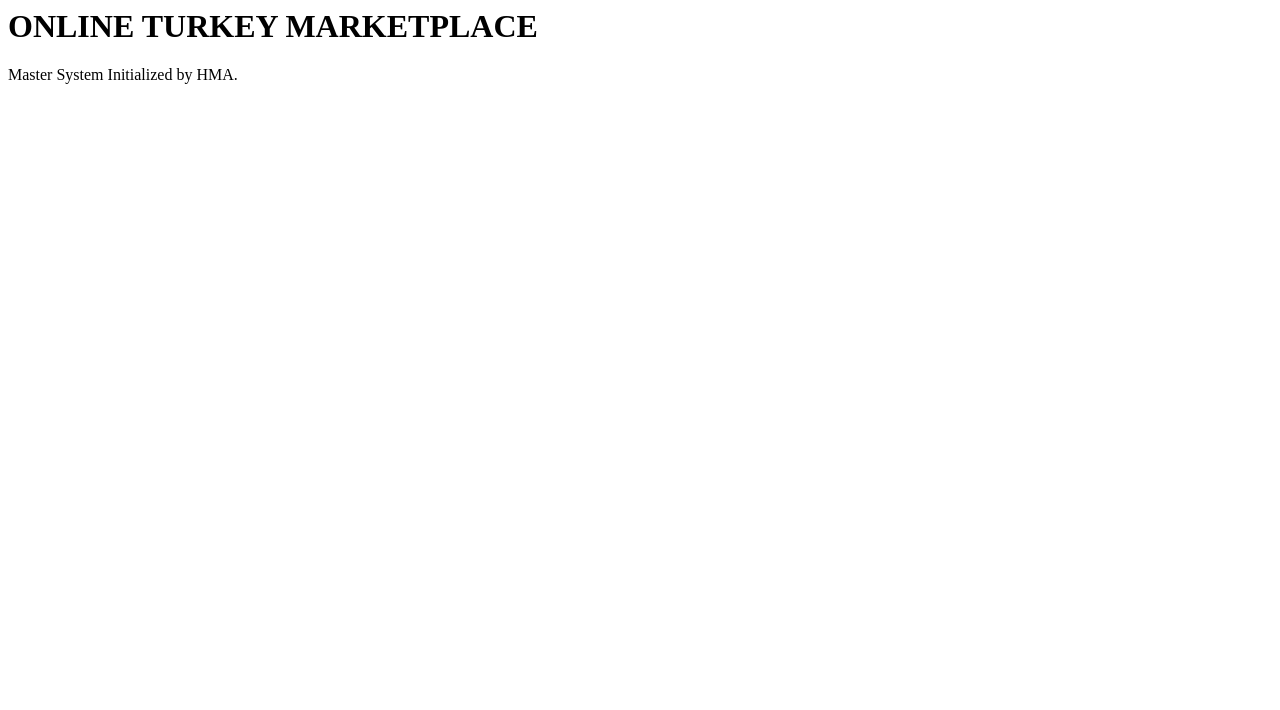
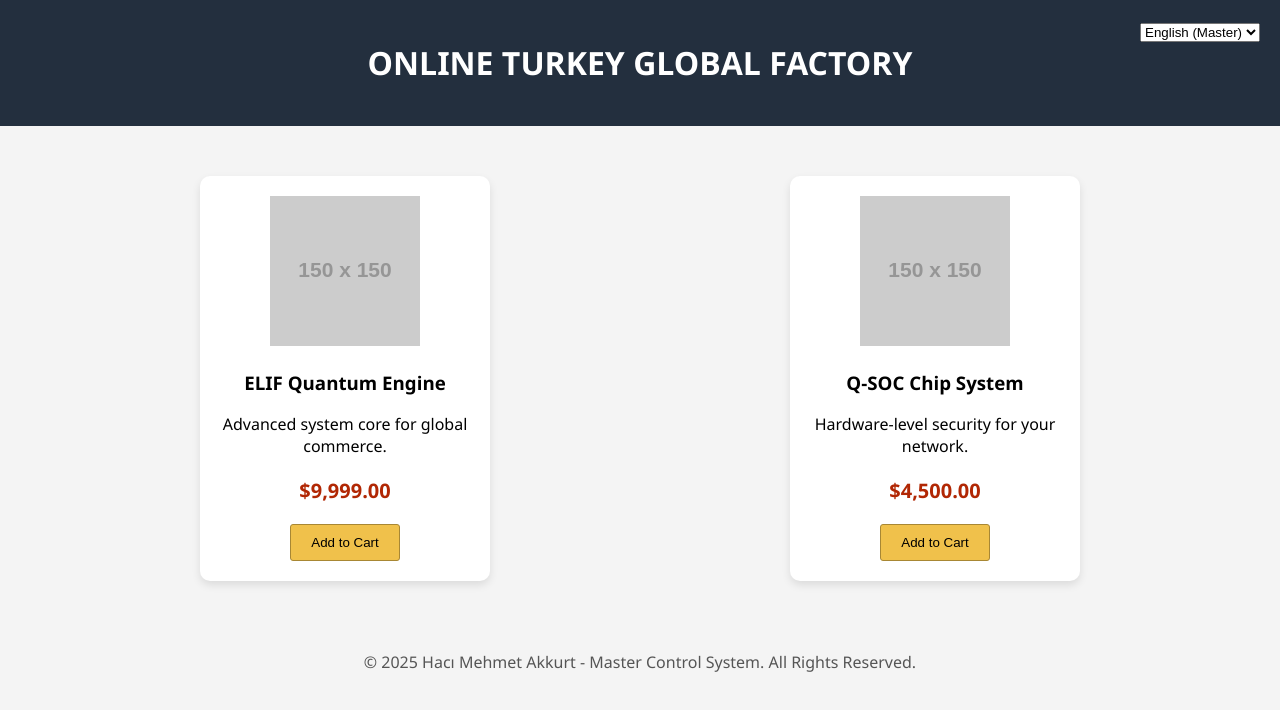
Before and after one commit to OnlineElevatorCEO/ONLINETURKEY_FACTORY, a plain HTML site: page 05_MARKETPLACE/index.html in a window 1280 px wide. Drawn offline with Linux system fonts and the light colour scheme; placeholder pictures from the web are drawn by us.

Commit message:
Update index.html

```diff
--- a/05_MARKETPLACE/index.html
+++ b/05_MARKETPLACE/index.html
@@ -1 +1,55 @@
-<h1>ONLINE TURKEY MARKETPLACE</h1><p>Master System Initialized by HMA.</p>
+<!DOCTYPE html>
+<html lang="en">
+<head>
+    <meta charset="UTF-8">
+    <meta name="viewport" content="width=device-width, initial-scale=1.0">
+    <title>ONLINE TURKEY - Global Marketplace</title>
+    <style>
+        body { font-family: 'Segoe UI', Tahoma, Geneva, Verdana, sans-serif; background: #f4f4f4; margin: 0; }
+        header { background: #232f3e; color: white; padding: 20px; text-align: center; }
+        .lang-selector { position: absolute; top: 20px; right: 20px; }
+        .product-grid { display: flex; justify-content: space-around; padding: 50px; }
+        .product-card { background: white; padding: 20px; border-radius: 10px; box-shadow: 0 4px 8px rgba(0,0,0,0.1); width: 250px; text-align: center; }
+        .price { color: #b12704; font-size: 20px; font-weight: bold; }
+        .buy-btn { background: #f0c14b; border: 1px solid #a88734; padding: 10px 20px; cursor: pointer; border-radius: 3px; }
+    </style>
+</head>
+<body>
+
+<header>
+    <h1>ONLINE TURKEY GLOBAL FACTORY</h1>
+    <div class="lang-selector">
+        <select id="language">
+            <option value="en">English (Master)</option>
+            <option value="tr">Turkish</option>
+            <option value="de">German</option>
+            <option value="fr">French</option>
+            <option value="ar">Arabic</option>
+        </select>
+    </div>
+</header>
+
+<div class="product-grid">
+    <div class="product-card">
+        <img src="https://via.placeholder.com/150" alt="ELIF Core Engine">
+        <h3>ELIF Quantum Engine</h3>
+        <p>Advanced system core for global commerce.</p>
+        <p class="price">$9,999.00</p>
+        <button class="buy-btn" onclick="alert('Connecting to GLOBALPAY...')">Add to Cart</button>
+    </div>
+
+    <div class="product-card">
+        <img src="https://via.placeholder.com/150" alt="QSOC Chip">
+        <h3>Q-SOC Chip System</h3>
+        <p>Hardware-level security for your network.</p>
+        <p class="price">$4,500.00</p>
+        <button class="buy-btn" onclick="alert('Connecting to GLOBALPAY...')">Add to Cart</button>
+    </div>
+</div>
+
+<footer style="text-align: center; padding: 20px; color: #555;">
+    &copy; 2025 Hacı Mehmet Akkurt - Master Control System. All Rights Reserved.
+</footer>
+
+</body>
+</html>
```
